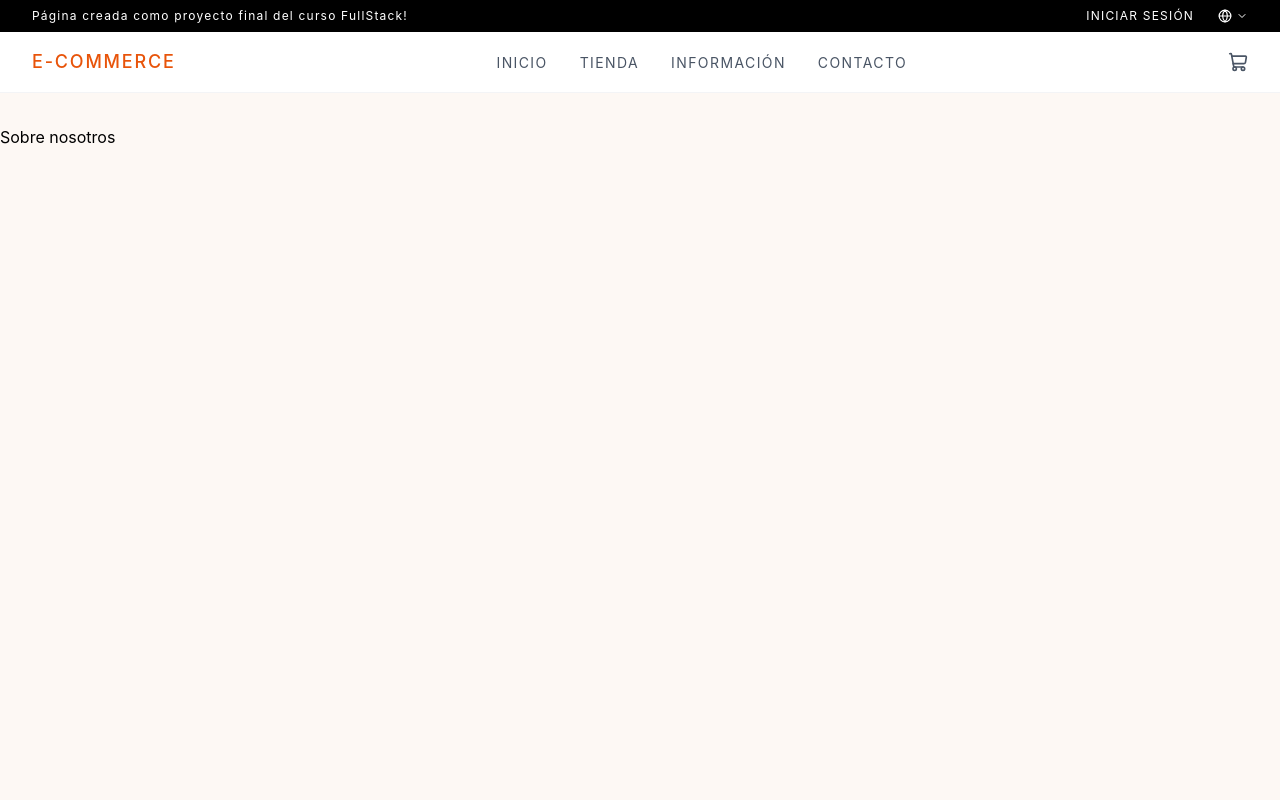
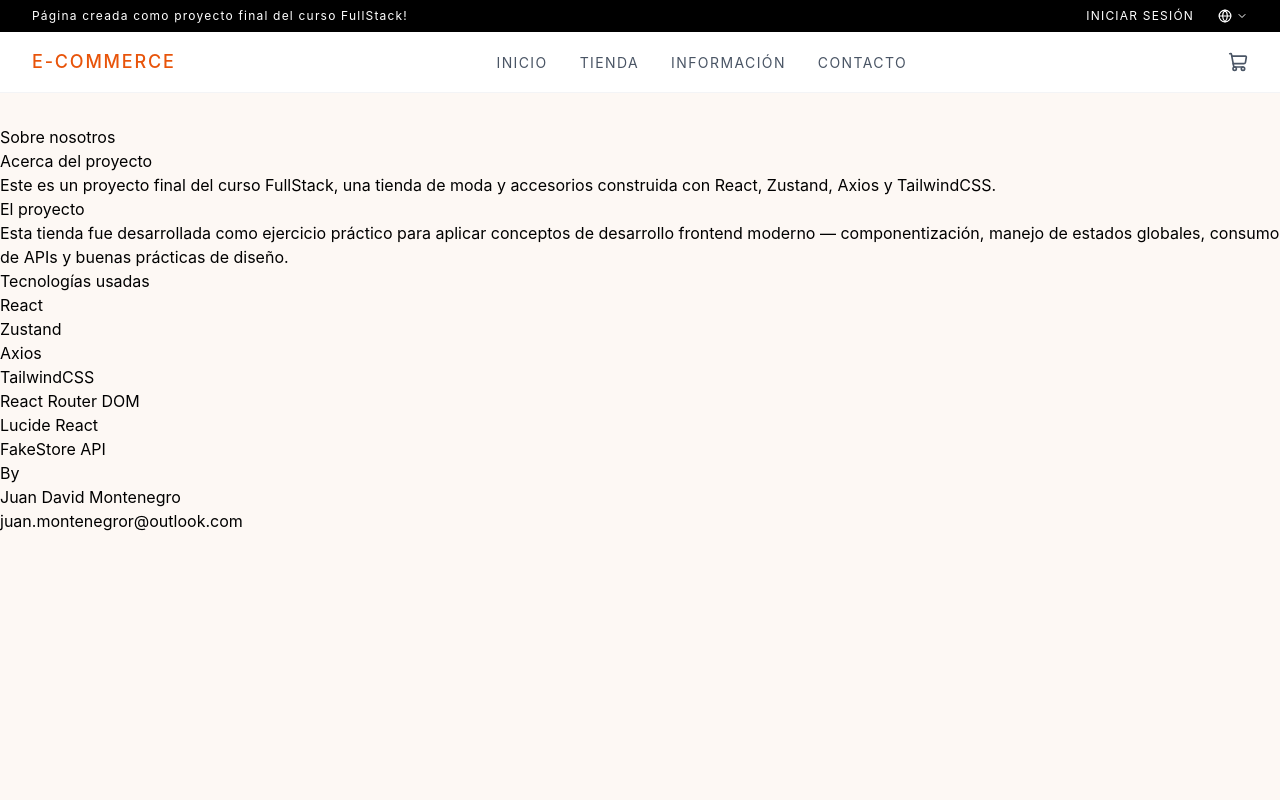
Before and after one commit to SrFlesky/reto_fullstack, a React (Vite) app: page /about in a window 1280 px wide. Shown: the top 800 px of the page. Built offline with nearby package versions, Linux system fonts and the light colour scheme.

Commit message:
feat(About): agregar estructura pagina de informacion

```diff
--- a/src/pages/about/About.jsx
+++ b/src/pages/about/About.jsx
@@ -1,7 +1,48 @@
+// src/pages/about/About.jsx
+
 export default function About() {
   return (
     <div>
-      <h1>Sobre nosotros</h1>
+      {/* Hero */}
+      <div>
+        <span>Sobre nosotros</span>
+        <h1>Acerca del proyecto</h1>
+        <p>
+          Este es un proyecto final del curso FullStack, una tienda de moda y
+          accesorios construida con React, Zustand, Axios y TailwindCSS.
+        </p>
+      </div>
+
+      {/* Historia */}
+      <div>
+        <h2>El proyecto</h2>
+        <p>
+          Esta tienda fue desarrollada como ejercicio práctico para aplicar
+          conceptos de desarrollo frontend moderno — componentización, manejo de
+          estados globales, consumo de APIs y buenas prácticas de diseño.
+        </p>
+      </div>
+
+      {/* Tecnologías */}
+      <div>
+        <h2>Tecnologías usadas</h2>
+        <ul>
+          <li>React</li>
+          <li>Zustand</li>
+          <li>Axios</li>
+          <li>TailwindCSS</li>
+          <li>React Router DOM</li>
+          <li>Lucide React</li>
+          <li>FakeStore API</li>
+        </ul>
+      </div>
+
+      {/* Autor */}
+      <div>
+        <h2>By</h2>
+        <p>Juan David Montenegro</p>
+        <p>juan.montenegror@outlook.com</p>
+      </div>
     </div>
   );
 }
```
